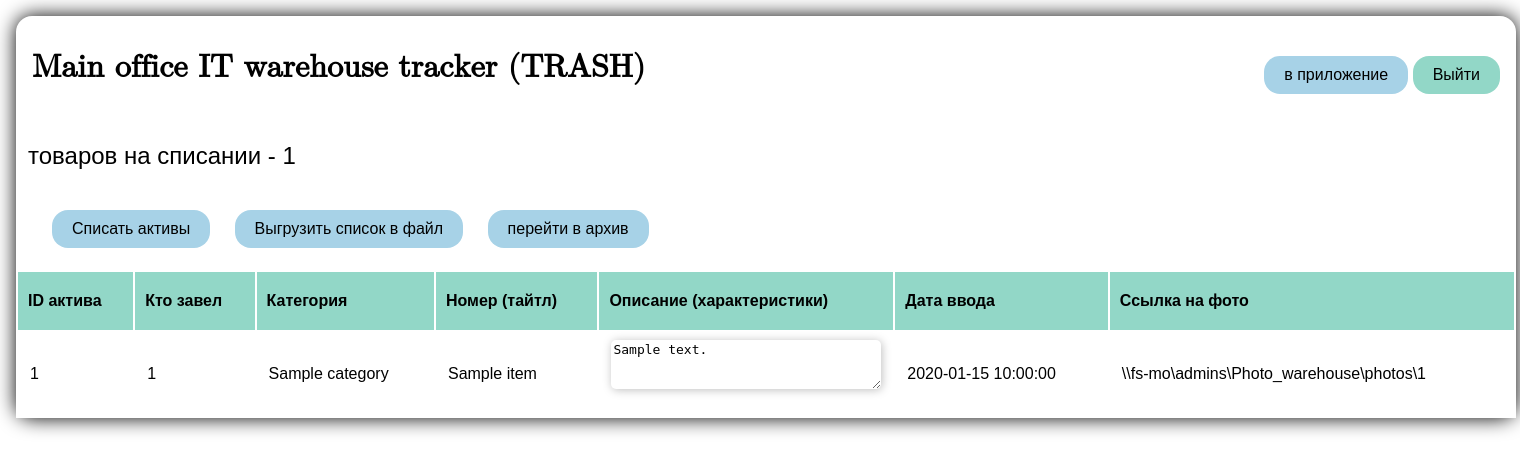
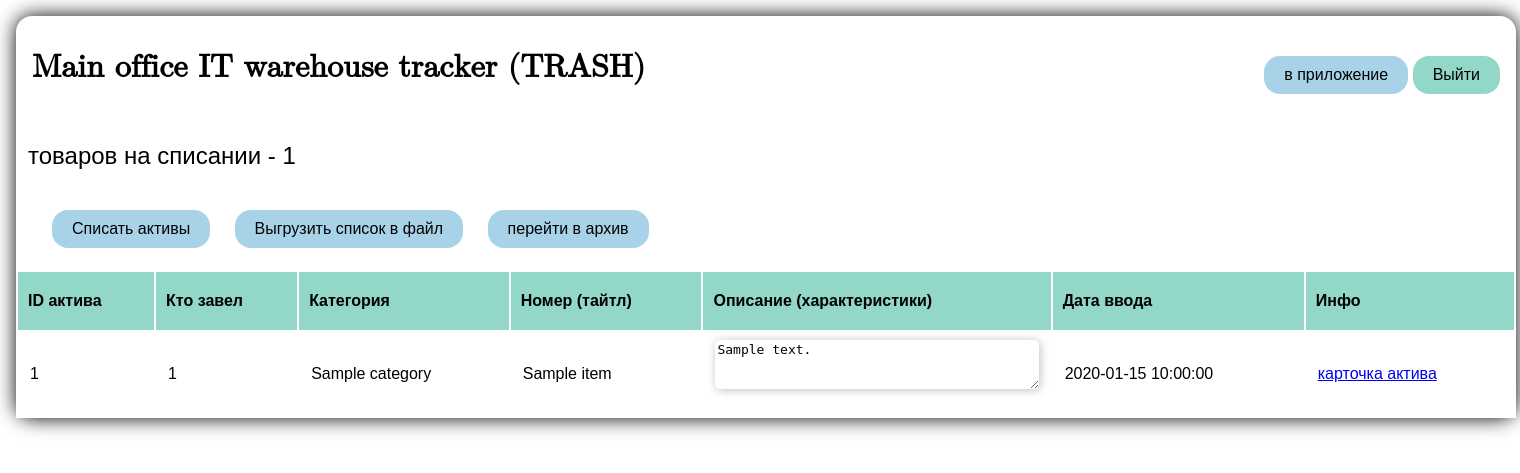
Before and after one commit to MelNikVl/RC_WH_NEW, a FastAPI app: template app/templates/trash_page.html in a window 1520 px wide. Shown: the top 473 px of the page. Run offline with FastAPI, Linux system fonts and the light colour scheme; the template is opened without the code that fills it: most values are stand-ins (such as "Sample title", 1, 10 or a date in 2020); some libraries are stand-ins or nearby versions.

Commit message:
небольшие изменения

```diff
--- a/app/controllers/front.py
+++ b/app/controllers/front.py
@@ -192,7 +192,6 @@ class FrontMainController:
         out["one_material"] = material_card
         out["geo_material"] = material_geo1
         out["repairs"] = GeoLocationCRUD.list_of_repair(material_id, db)
-        print(GeoLocationCRUD.list_of_repair(material_id, db))
         out["date_time_f"] = formatted_date_time
         out["current_place"] = current_geo.place
         out["current_user"] = current_geo.client_mail
--- a/app/controllers/geolocation.py
+++ b/app/controllers/geolocation.py
@@ -297,7 +297,6 @@ class GeoLocationController:
         out[0] = materials_for_archive_trash
         out["token"] = t
         out["repairs"] = GeoLocationCRUD.list_of_arch_trash(db)
-        # print(out["repairs"])
 
         return templates.TemplateResponse("archive_trash_page.html", {"request": request, "data": out})
 
@@ -441,8 +440,6 @@ class GeoLocationController:
 
         if db.query(Repair).filter(Repair.material_id == body.material_id).all()[-1].repair_status == False:
 
-            print("fjsldkjf")
-
             # загружаем файл
             # await GeoLocationCRUD.upload_file_to_repair(body.material_id, file)
 
--- a/app/crud/geolocation.py
+++ b/app/crud/geolocation.py
@@ -117,7 +117,6 @@ class GeoLocationCRUD:
                 rrrr = jsonable_encoder(ie)
                 last.append(rrrr)
             uniq_id_val.append(last)
-        print(uniq_id_val)
         return uniq_id_val
 
     @staticmethod
@@ -131,7 +130,6 @@ class GeoLocationCRUD:
                 List.append(i)
             uniq_id_val.append(List)
 
-        print(uniq_id_val)
         return uniq_id_val
 
     @staticmethod
--- a/app/logs/events.py
+++ b/app/logs/events.py
@@ -2,7 +2,6 @@ import datetime
 
 from fastapi import Depends
 from sqlalchemy import event, text
-
 
 
 def bind_materials(Material):
--- a/app/templates/repair_page.html
+++ b/app/templates/repair_page.html
@@ -32,22 +32,24 @@
     <table class="fl-table" id="table">
             <thead>
                 <tr>
-                    <th><input type="checkbox" id="select-all"></th>
+<!--                    <th><input type="checkbox" id="select-all"></th>-->
                     <th>ID актива</th>
                     <th>Ответственный</th>
                     <th>Проблема - решение</th>
                     <th>Чья техника</th>
                     <th>Дата изменений</th>
+                    <th>Инфо</th>
                 </tr>
             <tbody>
                 {% for item in data.actives_in_repair %}
                 <tr>
-                    <td><input type="checkbox"></td>
+<!--                    <td><input type="checkbox"></td>-->
                     <td>{{ item.material_id }}</td>
                     <td>{{ item.responsible_it_dept_user }}</td>
                     <td>{{ item.problem_description }}</td>
                     <td>{{ item.user_whose_technique }}</td>
                     <td>{{ item.date_time }}</td>
+                    <td><a href="/app/{{ item.material_id }}?t={{ data.token }}">карточка актива</a></td>
                 </tr>
                 {% endfor %}
             <tbody>
--- a/app/templates/table.html
+++ b/app/templates/table.html
@@ -68,7 +68,6 @@
             <button class="link_to" id="go_to_archive" onclick='window.location.href =
              "/geolocation/archive_trash_page?t="+"{{ data.token }}"'>Архив списанной техники</button>
         </div>
-
 
 
         <div class="clear"></div>
--- a/app/templates/trash_page.html
+++ b/app/templates/trash_page.html
@@ -49,7 +49,7 @@
                     <th>Номер (тайтл)</th>
                     <th>Описание (характеристики)</th>
                     <th>Дата ввода</th>
-                    <th>Ссылка на фото</th>
+                    <th>Инфо</th>
                 </tr>
             </thead>
             <!--            итерируем по тому переменной которую получаем с фронта. там объект json распаршенный-->
@@ -62,7 +62,8 @@
                     <td>{{ item.title }}</td>
                     <td> <textarea cols="20" rows="3">{{ item.description }}</textarea></td>
                     <td>{{ item.date_time }}</td>
-                    <td>\\fs-mo\admins\Photo_warehouse\photos\{{ item.id }}</td>
+<!--                    <td>\\fs-mo\admins\Photo_warehouse\photos\{{ item.id }}</td>-->
+                    <td><a href="/app/{{ item.id }}?t={{ data.token }}">карточка актива</a></td>
                 </tr>
                 {% endfor %}
             <tbody>
```
